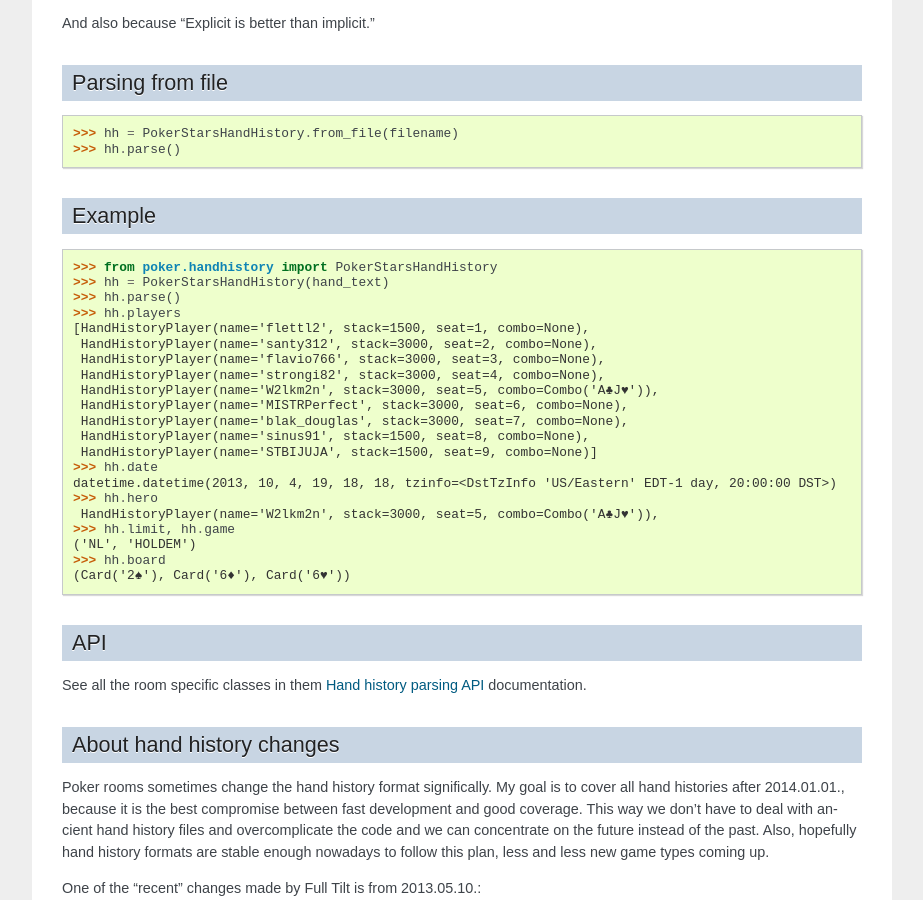
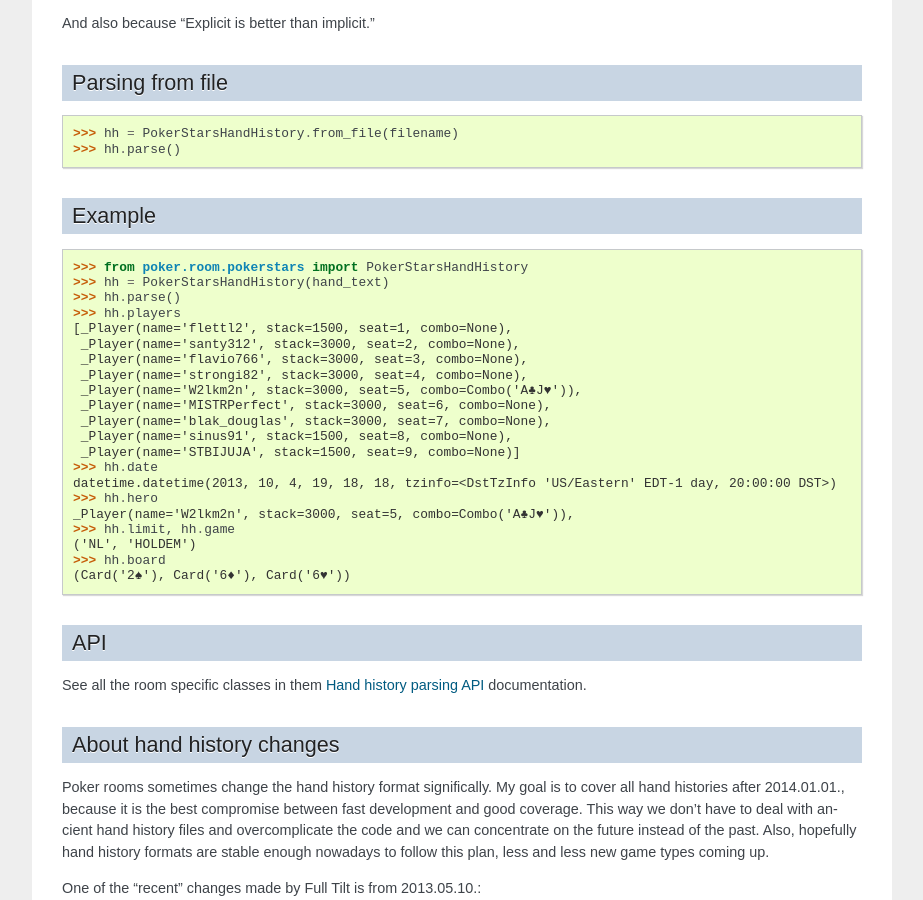
Before and after one commit to pokerregion/poker, a Sphinx documentation site: the page built from docs/handhistory.rst, in a window 1280 px wide and 900 px high, scrolled down 636 px. Shown: the whole window, without its empty margins (198-1121 px from the left). Built offline with Sphinx 7.4.7, drawn with Linux system fonts in a browser that asks for light colours.

Commit message:
Made a bunch of things private, renamed long class names.

```diff
--- a/docs/development.rst
+++ b/docs/development.rst
@@ -42,7 +42,7 @@ New hand history parser
 .. note:: Hand history parsing API will change for sure until 1.0 is done.
 
 If you want to support a new poker room you have to subclass the appropriate class from
-:mod:`poker.handhistory` like :class:`poker.handhistory.SplittableHandHistory` depending on the
+:mod:`poker.handhistory` like :class:`poker.handhistory._SplittableHandHistory` depending on the
 type of hand history file, like XML, or similar to pokerstars and FTP,
 define a couple of methods and done.
 
--- a/docs/handhistory.rst
+++ b/docs/handhistory.rst
@@ -50,23 +50,23 @@ Example
 
 .. code-block:: python
 
-   >>> from poker.handhistory import PokerStarsHandHistory
+   >>> from poker.room.pokerstars import PokerStarsHandHistory
    >>> hh = PokerStarsHandHistory(hand_text)
    >>> hh.parse()
    >>> hh.players
-   [HandHistoryPlayer(name='flettl2', stack=1500, seat=1, combo=None),
-    HandHistoryPlayer(name='santy312', stack=3000, seat=2, combo=None),
-    HandHistoryPlayer(name='flavio766', stack=3000, seat=3, combo=None),
-    HandHistoryPlayer(name='strongi82', stack=3000, seat=4, combo=None),
-    HandHistoryPlayer(name='W2lkm2n', stack=3000, seat=5, combo=Combo('A♣J♥')),
-    HandHistoryPlayer(name='MISTRPerfect', stack=3000, seat=6, combo=None),
-    HandHistoryPlayer(name='blak_douglas', stack=3000, seat=7, combo=None),
-    HandHistoryPlayer(name='sinus91', stack=1500, seat=8, combo=None),
-    HandHistoryPlayer(name='STBIJUJA', stack=1500, seat=9, combo=None)]
+   [_Player(name='flettl2', stack=1500, seat=1, combo=None),
+    _Player(name='santy312', stack=3000, seat=2, combo=None),
+    _Player(name='flavio766', stack=3000, seat=3, combo=None),
+    _Player(name='strongi82', stack=3000, seat=4, combo=None),
+    _Player(name='W2lkm2n', stack=3000, seat=5, combo=Combo('A♣J♥')),
+    _Player(name='MISTRPerfect', stack=3000, seat=6, combo=None),
+    _Player(name='blak_douglas', stack=3000, seat=7, combo=None),
+    _Player(name='sinus91', stack=1500, seat=8, combo=None),
+    _Player(name='STBIJUJA', stack=1500, seat=9, combo=None)]
    >>> hh.date
    datetime.datetime(2013, 10, 4, 19, 18, 18, tzinfo=<DstTzInfo 'US/Eastern' EDT-1 day, 20:00:00 DST>)
    >>> hh.hero
-    HandHistoryPlayer(name='W2lkm2n', stack=3000, seat=5, combo=Combo('A♣J♥')),
+   _Player(name='W2lkm2n', stack=3000, seat=5, combo=Combo('A♣J♥')),
    >>> hh.limit, hh.game
    ('NL', 'HOLDEM')
    >>> hh.board
--- a/poker/__init__.py
+++ b/poker/__init__.py
@@ -3,4 +3,3 @@ __version__ = '0.12.1'
 
 from poker.card import Suit, Rank, Card, FACE_RANKS, BROADWAY_RANKS
 from poker.hand import Shape, Hand, Combo, Range, PAIR_HANDS, OFFSUIT_HANDS, SUITED_HANDS
-from poker.handhistory import HandHistoryPlayer
```
Also changed, not shown: docs/api/handhistory.rst (+6 -6 lines), 7 other files.
